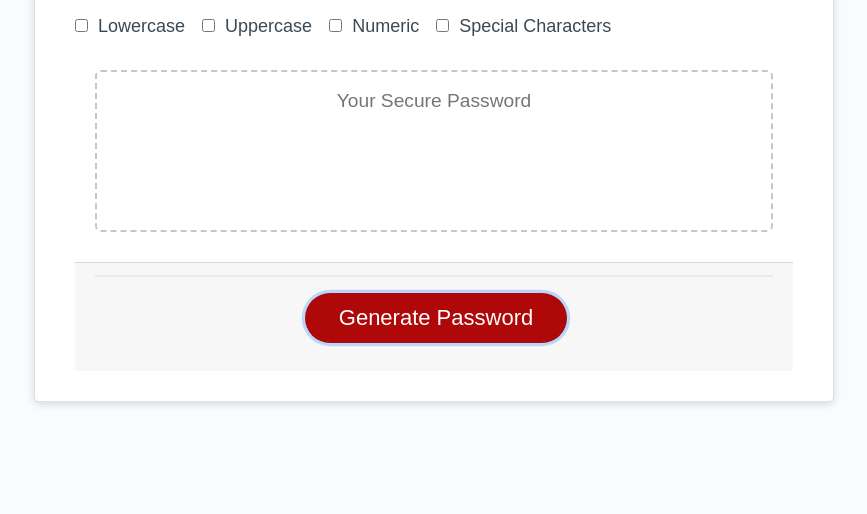
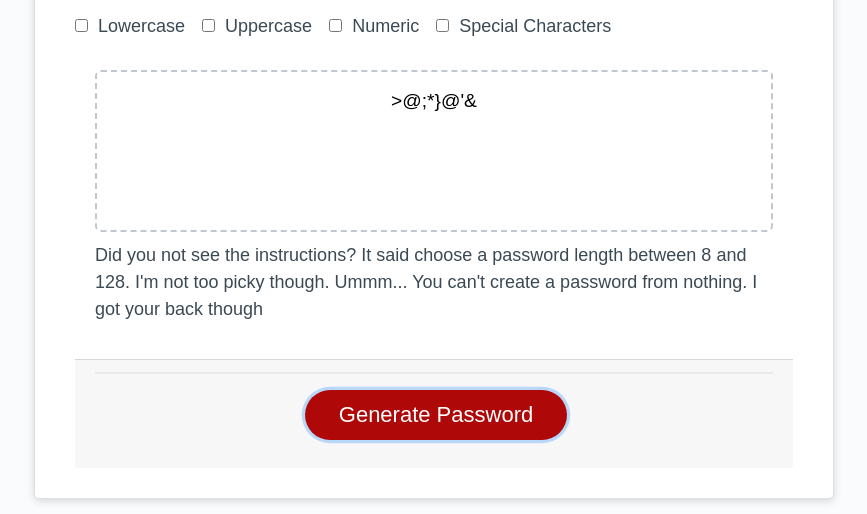
Before and after one commit to HeavensRegent/nb-w3-homework, a plain HTML site: page index.html in a window 1280 px wide. Both pictures are taken after typing "5" into the empty fields and a click on the button "Generate Password". Shown: the part 286-800 px from the top of the page, without its empty margins (206-1073 px from the left). Drawn offline with nearby package versions, Linux system fonts and the light colour scheme.

Commit message:
added functioning javascript

```diff
--- a/index.html
+++ b/index.html
@@ -23,7 +23,7 @@
           <div class="col">
             <div class="form-group">
               <label for="passwordLength">Password Length (8 - 128)</label>
-              <input type="number" class="form-control" name="passwordLength" id="passwordLength" placeholder="8-128" min="8" max="128">
+              <input type="number" class="form-control" name="passwordLength" id="passwordLength" placeholder="8-128" min="8" max="128" defaultValue="8">
             </div>
           </div>
         </div>
@@ -58,6 +58,7 @@
             placeholder="Your Secure Password"
             aria-label="Generated Password"
           ></textarea>
+          <p class="errorMessage"></p>
         </div>
         <div class="card-footer">
           <button id="generate" class="btn">Generate Password</button>
--- a/script.js
+++ b/script.js
@@ -1,13 +1,115 @@
 // Assignment Code
 var generateBtn = document.querySelector("#generate");
 
+var lowercaseArray = "abcdefghijklmnopqrstuvwxyz".split("");
+var uppercaseArray = "ABCDEFGHIJKLMNOPQRSTUVWXYZ".split("");
+var numericArray = "0123456789".split("");
+var specialCharactersArray = " !\"#$%&'()*+,-./:;<=>?@[]\\^_`{|}~".split("");
+var parameterTypesArray = [
+	"lowercaseArray",
+	"uppercaseArray",
+	"numericArray",
+	"specialCharactersArray",
+];
+
 // Write password to the #password input
 function writePassword() {
-	var password = generatePassword();
+	displayError(false);
+	var params = getParams();
+	var password = generatePassword(params);
 	var passwordText = document.querySelector("#password");
 
 	passwordText.value = password;
 }
 
+//Get all of the parameters for the password generation
+function getParams() {
+	//Get the value for length and whether the box is checked for the other 4
+	var passwordLength = document.getElementById("passwordLength").value;
+	var lowercase = document.getElementById("lowerCaseCheckbox").checked;
+	var uppercase = document.getElementById("upperCaseCheckbox").checked;
+	var numeric = document.getElementById("numericCheckbox").checked;
+	var specialCharacters = document.getElementById("specialCharacterCheckbox")
+		.checked;
+
+	//Return an object with each of the params
+	return {
+		passwordLength: passwordLength,
+		lowercase: lowercase,
+		uppercase: uppercase,
+		numeric: numeric,
+		specialCharacters: specialCharacters,
+	};
+}
+
+//Generate the password based on params
+function generatePassword(params) {
+	//If the password length is outside of the bounds change it to the nearest end
+	if (!params.passwordLength) {
+		displayError("Ok lazy, I'll choose the password length for you. \n");
+		params.passwordLength = Math.floor(Math.random() * 120) + 8;
+	} else if (params.passwordLength < 8) {
+		displayError(
+			"Did you not see the instructions? It said choose a password length between 8 and 128. I'm not too picky though. \n"
+		);
+		params.passwordLength = 8;
+	} else if (params.passwordLength > 128) {
+		displayError(
+			"Sadly I'm not that powerful... Here's the next best thing. \n"
+		);
+		params.passwordLength = 128;
+	}
+
+	var possibleValuesArray = [];
+	//For each type of characters they want add that list of characters to the possible values array
+	if (params.lowercase) possibleValuesArray.push(...lowercaseArray);
+	if (params.uppercase) possibleValuesArray.push(...uppercaseArray);
+	if (params.numeric) possibleValuesArray.push(...numericArray);
+	if (params.specialCharacters)
+		possibleValuesArray.push(...specialCharactersArray);
+
+	//If no items are checked give them a random array of possible values
+	if (possibleValuesArray.length === 0) {
+		displayError(
+			"Ummm... You can't create a password from nothing. I got your back though"
+		);
+		possibleValuesArray.push(...getRandomCharacterArray());
+	}
+
+	var password = "";
+	//Run through this loop for each piece of the password
+	for (var i = 0; i < params.passwordLength; i++) {
+		//Add the index chosen randomly within the scope of the possibleValuesArray
+		password +=
+			possibleValuesArray[
+				Math.floor(Math.random() * possibleValuesArray.length)
+			];
+	}
+
+	return password;
+}
+
+function displayError(errorMessage) {
+	if (errorMessage)
+		document.querySelector(".errorMessage").textContent += errorMessage;
+	else document.querySelector(".errorMessage").textContent = "";
+}
+
+//Return a random character array
+function getRandomCharacterArray() {
+	var arrayNum = Math.floor(Math.random() * 4);
+
+	switch (arrayNum) {
+		case 0:
+			return lowercaseArray;
+		case 1:
+			return uppercaseArray;
+		case 2:
+			return numericArray;
+		case 3:
+			return specialCharactersArray;
+	}
+}
+
 // Add event listener to generate button
 generateBtn.addEventListener("click", writePassword);
```
